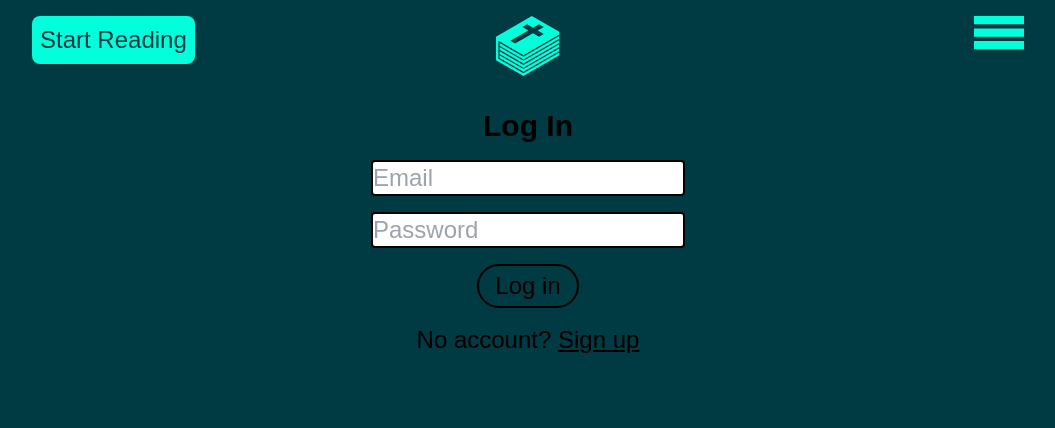
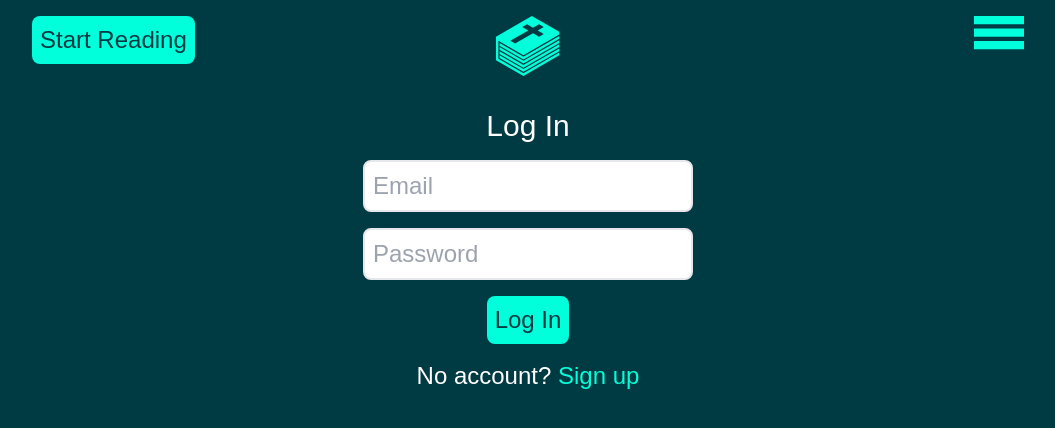
Before and after one commit to Leslie-23/mern-bible, a React (Create React App) app: page /login in a window 1280 px wide. Shown: the top 428 px of the page, without its empty margins (112-1167 px from the left). Built offline with nearby package versions, Linux system fonts and the light colour scheme; a web font is replaced by a local one.

Commit message:
Updated SignUpPage and LoginPage styling

```diff
--- a/src/components/NavBar/NavBar.jsx
+++ b/src/components/NavBar/NavBar.jsx
@@ -1,6 +1,5 @@
 import NavDropdown from "../NavDropdown/NavDropdown";
 import BibleLogoOne from "../Icons/BibleLogoOne";
-import HamburgerIcon from "../Icons/HamburgerIcon";
 
 export default function Header({ user, handleLogout }) {
   return (
--- a/src/components/SearchForm/SearchForm.jsx
+++ b/src/components/SearchForm/SearchForm.jsx
@@ -53,7 +53,7 @@ export default function SearchForm({ getQueryObj, setLoading }) {
           name="book"
           id=""
           onChange={handleChange}
-          className="mr-8 bg-theme-dark border-4 border-theme-light rounded-lg font-theme text-xl text-white focus:outline-none"
+          className="mx-4 my-2 bg-theme-dark border-4 border-theme-light rounded-lg font-theme text-xl text-white focus:outline-none"
         >
           <option value="">Book</option>
           {bookList}
@@ -62,7 +62,7 @@ export default function SearchForm({ getQueryObj, setLoading }) {
           name="chapter"
           id=""
           onChange={handleChange}
-          className="mr-8 bg-theme-dark border-4 border-theme-light rounded-lg font-theme text-xl text-white focus:outline-none"
+          className="mx-4 my-2 bg-theme-dark border-4 border-theme-light rounded-lg font-theme text-xl text-white focus:outline-none"
         >
           <option value="">Chapter</option>
           {chapterList}
@@ -70,7 +70,7 @@ export default function SearchForm({ getQueryObj, setLoading }) {
         <button
           type="submit"
           style={{ height: 45.6 }}
-          className="px-4 bg-theme-light rounded-lg text-theme-dark font-theme text-xl hover:bg-theme-4 in-expo duration-150"
+          className="mx-4 my-2 px-4 bg-theme-light rounded-lg text-theme-dark font-theme text-xl hover:bg-theme-4 in-expo duration-150"
           disabled={query.book === "" || query.chapter === null}
         >
           Go
--- a/src/components/Text/Text.jsx
+++ b/src/components/Text/Text.jsx
@@ -1,9 +1,14 @@
 import { useState, useEffect } from "react";
 import { add } from "../../utils/searchService";
+import userService from "../../utils/userService";
 
 export default function Text({ chapterMeta, loading, setLoading }) {
   const [versesArray, setVersesArray] = useState([]);
   const [addMode, toggleAddMode] = useState(false);
+
+  const user = userService.getUser()
+  console.log(user, "<= user");
+
   useEffect(() => {
     if (chapterMeta && chapterMeta.results) {
       setLoading(false);
@@ -20,7 +25,7 @@ export default function Text({ chapterMeta, loading, setLoading }) {
   const versesSpans = versesArray.map((v, i) => {
     return (
       <>
-        {addMode ? (
+        {user && addMode ? (
           <button
             className="w-6 h-6 text-theme-dark font-semibold bg-theme-light rounded-full transition in-expo duration-150 hover:bg-opacity-40"
             onClick={() => handleAdd(v)}
--- a/src/pages/Home/Home.jsx
+++ b/src/pages/Home/Home.jsx
@@ -1,7 +1,6 @@
 import BibleLogoTwo from "../../components/Icons/BibleLogoTwo";
 import DropChevron from "../../components/Icons/DropChevron";
 import { Disclosure, Transition } from "@headlessui/react";
-import { useEffect, useState } from "react";
 
 const stack = [
   { name: "MongoDB", link: "https://www.mongodb.com/" },
--- a/src/pages/LoginPage/LoginPage.jsx
+++ b/src/pages/LoginPage/LoginPage.jsx
@@ -32,8 +32,8 @@ export default function LoginPage({ handleSignupOrLogin }) {
   };
 
   return (
-    <div className="bg-primary text-center text-2xl font-theme">
-      <h1 className="text-3xl font-bold">Log In</h1>
+    <div className="text-center text-2xl text-theme-dark font-theme">
+      <h1 className="text-3xl text-white">Log In</h1>
       <form onSubmit={handleSubmit}>
         <input
           type="email"
@@ -42,7 +42,7 @@ export default function LoginPage({ handleSignupOrLogin }) {
           value={fields.email}
           onChange={handleChange}
           required={true}
-          className="mt-4 border-2 border-black rounded focus:outline-none"
+          className="mt-4 p-2 border-2 rounded-lg focus:outline-none"
         />
         <br />
         <input
@@ -52,23 +52,23 @@ export default function LoginPage({ handleSignupOrLogin }) {
           value={fields.password}
           onChange={handleChange}
           required={true}
-          className="mt-4 border-2 border-black rounded focus:outline-none"
+          className="mt-4 p-2 border-2 rounded-lg focus:outline-none"
         />
         <br />
         <button
           type="submit"
-          className="bg-primary px-4 py-1 my-4 border-2 border-black rounded-full"
+          className="bg-theme-light p-2 my-4 rounded-lg hover:bg-theme-4 transition in-expo duration-150"
         >
-          Log in
+          Log In
         </button>
       </form>
       <p>
-        No account?{" "}
-        <button>
-          <a href="/signup" className="underline">
+        <span className="text-white">No account?</span>{" "}
+        <span>
+          <a href="/signup" className="text-theme-light hover:text-theme-4">
             Sign up
           </a>
-        </button>
+        </span>
       </p>
       <p>{error ? <ErrorMessage error={error} /> : null}</p>
     </div>
--- a/src/pages/SearchPage/SearchPage.jsx
+++ b/src/pages/SearchPage/SearchPage.jsx
@@ -22,7 +22,7 @@ export default function SearchPage() {
   console.log(chapterMeta, "<= chapterMeta");
 
   return (
-    <div className="bg-primary text-center">
+    <div className="mt-12 bg-primary text-center">
       <h1 className="font-theme text-white text-3xl">Search for a Bible Chapter</h1>
       <br />
       <SearchForm getQueryObj={getQueryObj} setLoading={setLoading}/>
--- a/src/pages/SignupPage/SignupPage.jsx
+++ b/src/pages/SignupPage/SignupPage.jsx
@@ -33,8 +33,8 @@ export default function SignUpPage({ handleSignupOrLogin }) {
   };
 
   return (
-    <div className="bg-primary text-center text-2xl font-theme">
-      <h1 className="text-3xl font-bold">Sign Up</h1>
+    <div className="text-center text-2xl text-theme-dark font-theme">
+      <h1 className="text-3xl text-white">Sign Up</h1>
       <form action="" onSubmit={handleSubmit}>
         <input
           type="text"
@@ -43,9 +43,9 @@ export default function SignUpPage({ handleSignupOrLogin }) {
           value={fields.username}
           onChange={handleChange}
           required={true}
-          className="mt-4 border-2 border-black rounded focus:outline-none"
+          className="mt-4 p-2 border-2 rounded-lg focus:outline-none"
         />
-        <br/>
+        <br />
         <input
           type="email"
           name="email"
@@ -53,9 +53,9 @@ export default function SignUpPage({ handleSignupOrLogin }) {
           value={fields.email}
           onChange={handleChange}
           required={true}
-          className="mt-4 border-2 border-black rounded focus:outline-none"
+          className="mt-4 p-2 border-2 rounded-lg focus:outline-none"
         />
-        <br/>
+        <br />
         <input
           type="password"
           name="password"
@@ -63,9 +63,9 @@ export default function SignUpPage({ handleSignupOrLogin }) {
           value={fields.password}
           onChange={handleChange}
           required={true}
-          className="mt-4 border-2 border-black rounded focus:outline-none"
+          className="mt-4 p-2 border-2 rounded-lg focus:outline-none"
         />
-        <br/>
+        <br />
         <input
           type="password"
           name="passwordConf"
@@ -73,10 +73,15 @@ export default function SignUpPage({ handleSignupOrLogin }) {
           value={fields.passwordConf}
           onChange={handleChange}
           required={true}
-          className="mt-4 border-2 border-black rounded focus:outline-none"
+          className="mt-4 p-2 border-2 rounded-lg focus:outline-none"
         />
-        <br/>
-        <button type="submit" className="bg-primary px-4 py-1 my-4 border-2 border-black rounded-full">Sign up</button>
+        <br />
+        <button
+          type="submit"
+          className="bg-theme-light p-2 my-4 rounded-lg hover:bg-theme-4 transition in-expo duration-150"
+        >
+          Sign up
+        </button>
       </form>
       <p className="mt-4">{error ? <ErrorMessage error={error} /> : null}</p>
     </div>
```
